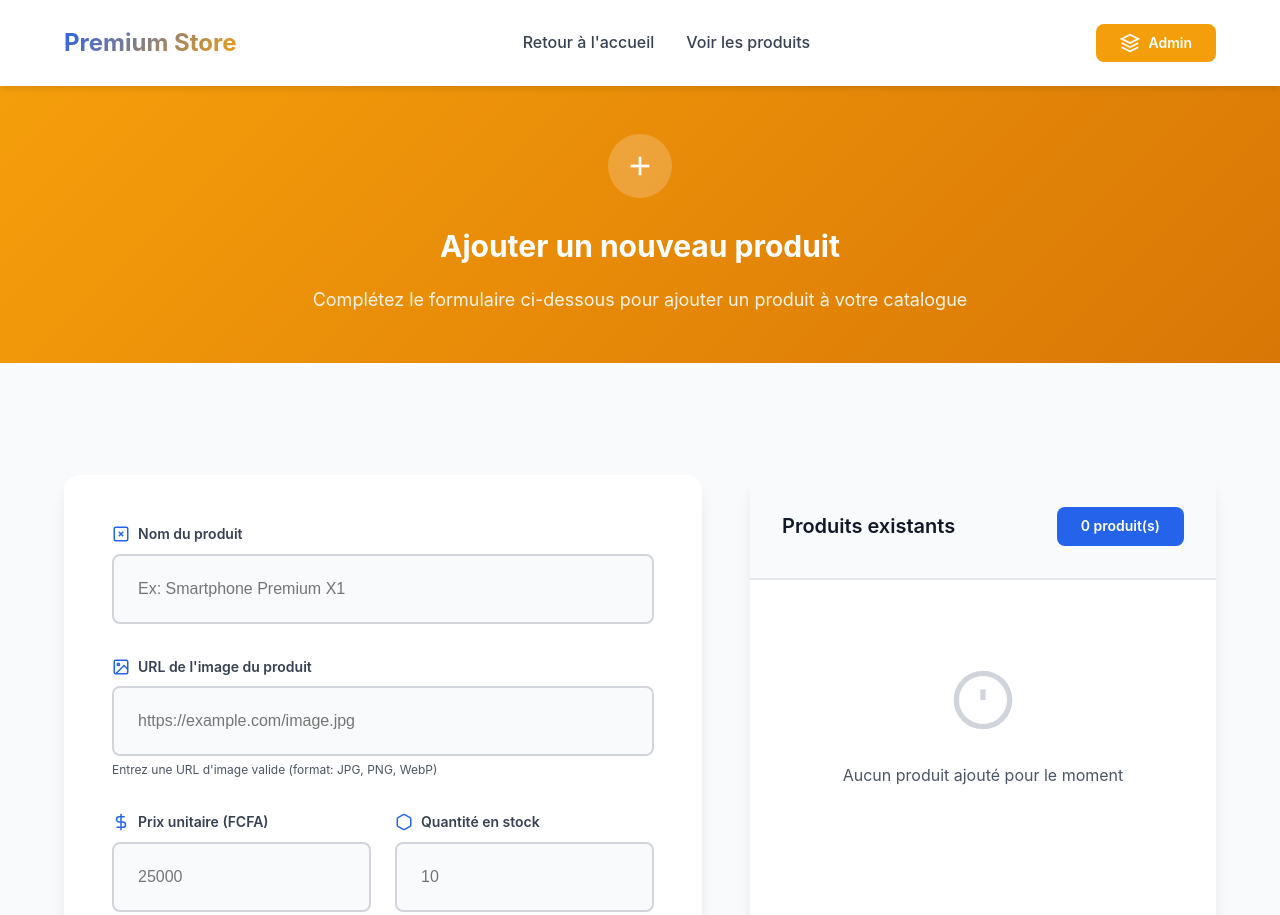
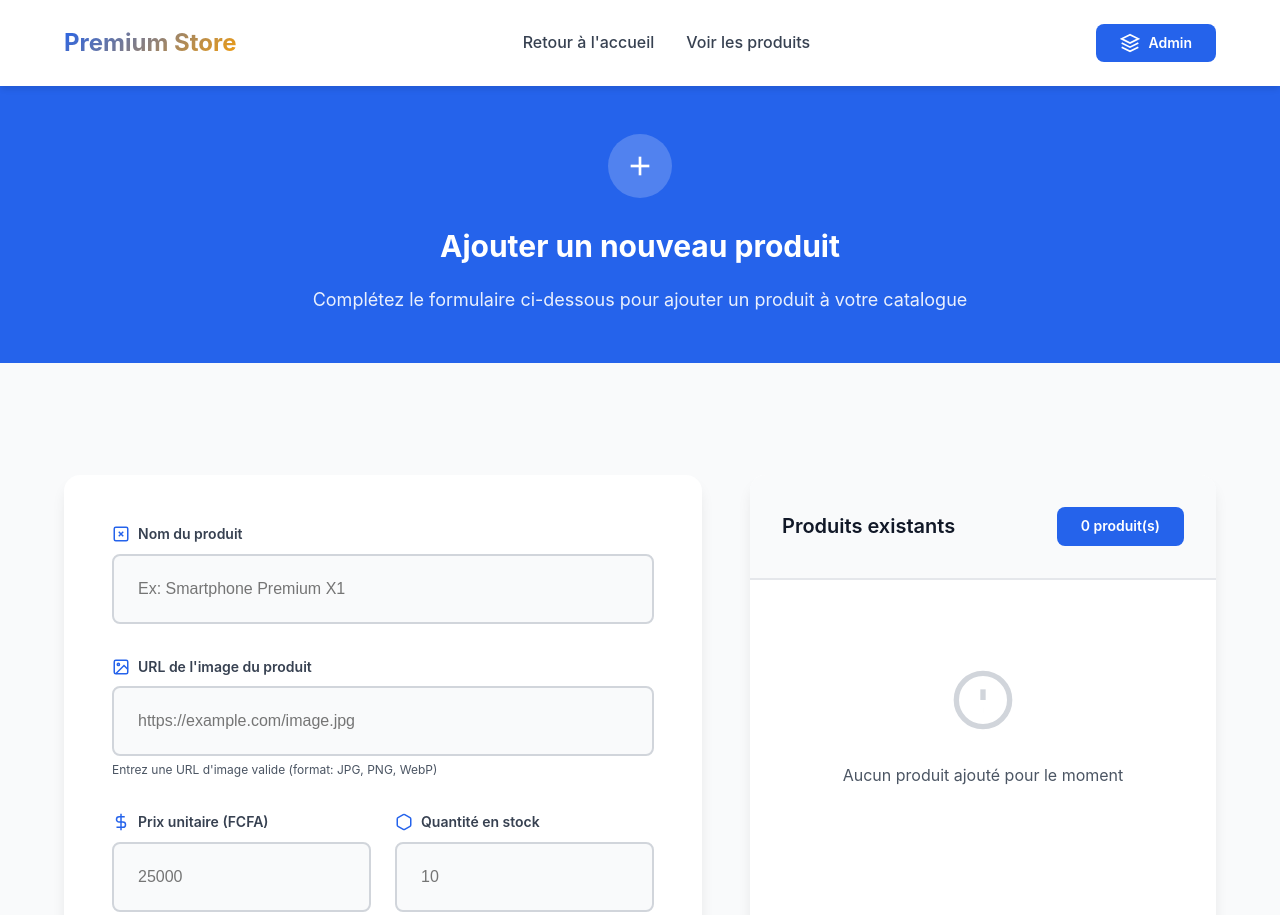
Before and after one commit to Aubinsossou/e_commerce, a website: page add_produit.html in a window 1280 px wide. Shown: the top 915 px of the page. Drawn offline with Linux system fonts and the light colour scheme.

Commit message:
update v1 projet

```diff
--- a/e_commerce.css
+++ b/e_commerce.css
@@ -1991,7 +1991,7 @@ ul {
     display: flex;
     align-items: center;
     gap: var(--spacing-xs);
-    background: var(--secondary-color);
+    background-color:#2563eb;
     color: var(--white);
     padding: var(--spacing-xs) var(--spacing-md);
     border-radius: var(--radius-md);
@@ -2005,7 +2005,7 @@ ul {
 }
 
 .hero-admin {
-    background: linear-gradient(135deg, var(--secondary-color) 0%, var(--secondary-dark) 100%);
+    background-color: #2563eb;
     color: var(--white);
     padding: var(--spacing-xl) 0;
     text-align: center;
```
